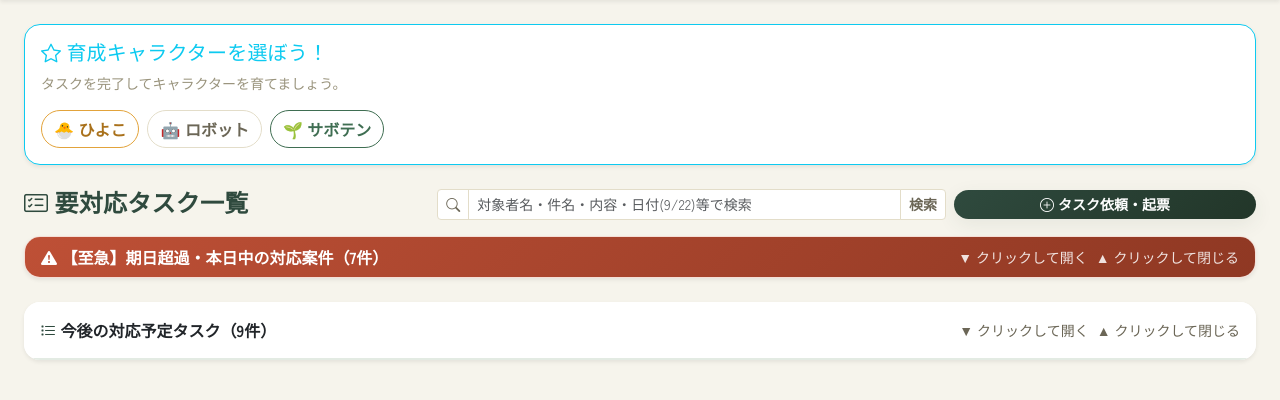
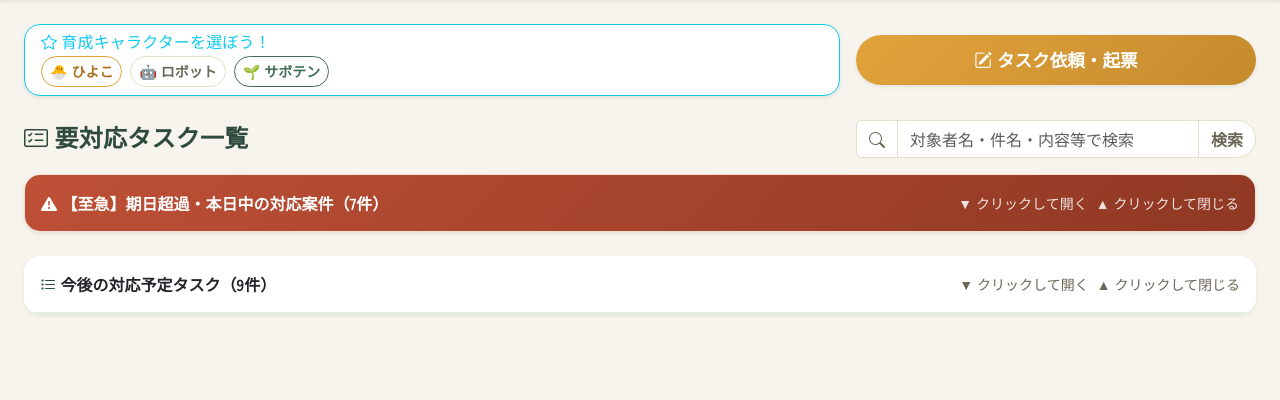
Before and after one commit to KazuhiroIMT/cross-campus-task-hub, a Django app: page / in a window 1280 px wide. Shown: the part 57-457 px from the top of the page. Run offline with Django 5.2, Linux system fonts and the light colour scheme; a user stored in the database is signed in; data comes from the database, SQL or seed files in the repository; some web fonts are replaced.

Commit message:
feat: implement UI improvements and soft delete for users (Issue #2)
- Add max-height and overflow to task creation student list modal
- Change Django admin user password reset button to white for visibility
- Add soft delete action (deactivate) with confirmation in Django admin
- Align dashboard layout: place "Create Task" button in right corner and align with gamification widget
- Ensure consistent height between urgent and normal task accordion bars
- Replace task action column with a distinct colored status badge column

Co-authored-by: KazuhiroIMT <285920944+KazuhiroIMT@users.noreply.github.com>

```diff
--- a/core/static/core/css/admin_custom.css
+++ b/core/static/core/css/admin_custom.css
@@ -388,3 +388,7 @@ a.section:hover,
 }
 
 /* ユーザー名バリデーションのエラー表示色は既存(rust系)のまま統一感あり、変更不要 */
+/* パスワードリセットボタンの文字色修正 */
+#id_password a.button {
+    color: #ffffff !important;
+}
--- a/core/static/core/css/dashboard.css
+++ b/core/static/core/css/dashboard.css
@@ -288,6 +288,8 @@ button[data-bs-target="#createTaskModal"]:hover::after { transform: translateX(1
 
 /* --- 学生/教職員検索リスト --- */
 .target-list-box {
+  max-height: 200px;
+  overflow-y: auto;
   border: 1px solid var(--color-border);
   border-radius: 12px;
   background: var(--color-surface);
--- a/core/templates/core/dashboard.html
+++ b/core/templates/core/dashboard.html
@@ -36,54 +36,6 @@
 
 <div class="container-fluid px-4 py-4">
 
-    <!-- Gamification Companion Widget -->
-    {% if user.usercompanion %}
-        {% if user.usercompanion.companion_type == 'none' %}
-        <div class="card mb-4 shadow-sm border-info">
-            <div class="card-body">
-                <h5 class="card-title text-info"><i class="bi bi-star"></i> 育成キャラクターを選ぼう！</h5>
-                <p class="card-text text-muted small">タスクを完了してキャラクターを育てましょう。</p>
-                <form method="post" action="{% url 'select_companion' %}">
-                    {% csrf_token %}
-                    <div class="d-flex flex-wrap gap-2">
-                        <button type="submit" name="companion_type" value="chick" class="btn btn-outline-warning">🐣 ひよこ</button>
-                        <button type="submit" name="companion_type" value="robot" class="btn btn-outline-secondary">🤖 ロボット</button>
-                        <button type="submit" name="companion_type" value="cactus" class="btn btn-outline-success">🌱 サボテン</button>
-                    </div>
-                </form>
-            </div>
-        </div>
-        {% else %}
-        <div class="card mb-4 shadow-sm border-primary">
-            <div class="card-body d-flex flex-column flex-md-row align-items-md-center justify-content-between gap-3">
-                <div class="d-flex align-items-center gap-3 flex-shrink-0">
-                    <div class="display-4">{{ user.usercompanion.current_form }}</div>
-                    <div>
-                        <h5 class="mb-1">Level {{ user.usercompanion.level }}</h5>
-                        <p class="mb-0 text-muted small">完了タスク: {{ user.usercompanion.completed_tasks_count }}</p>
-                    </div>
-                </div>
-                {% if user.usercompanion.level < 4 %}
-                <div class="flex-grow-1 px-md-4">
-                    <div class="d-flex justify-content-between mb-1 small">
-                        <span>次のレベルまで</span>
-                        <span>{{ user.usercompanion.progress_to_next_level }}%</span>
-                    </div>
-                    <div class="progress" style="height: 10px;">
-                        <div class="progress-bar progress-bar-striped progress-bar-animated bg-success" role="progressbar" style="width: {{ user.usercompanion.progress_to_next_level }}%"></div>
-                    </div>
-                </div>
-                {% else %}
-                <div class="flex-grow-1 px-md-4 text-center text-success fw-bold">
-                    <i class="bi bi-trophy-fill text-warning"></i> 最終形態に到達しました！
-                </div>
-                {% endif %}
-            </div>
-        </div>
-        {% endif %}
-    {% endif %}
-
-
     {% if messages %}
         {% for message in messages %}
             <div class="alert alert-{{ message.tags }} alert-dismissible fade show py-2" role="alert">
@@ -93,17 +45,74 @@
         {% endfor %}
     {% endif %}
 
+    <!-- Header Controls & Gamification Widget -->
+    <div class="row align-items-center mb-4 g-3">
+        <div class="col-lg-8">
+            <!-- Gamification Companion Widget (Moved here) -->
+            {% if user.usercompanion %}
+                {% if user.usercompanion.companion_type == 'none' %}
+                <div class="card shadow-sm border-info w-100 mb-0">
+                    <div class="card-body py-2">
+                        <h6 class="card-title text-info mb-1"><i class="bi bi-star"></i> 育成キャラクターを選ぼう！</h6>
+                        <form method="post" action="{% url 'select_companion' %}">
+                            {% csrf_token %}
+                            <div class="d-flex flex-wrap gap-2">
+                                <button type="submit" name="companion_type" value="chick" class="btn btn-outline-warning btn-sm">🐣 ひよこ</button>
+                                <button type="submit" name="companion_type" value="robot" class="btn btn-outline-secondary btn-sm">🤖 ロボット</button>
+                                <button type="submit" name="companion_type" value="cactus" class="btn btn-outline-success btn-sm">🌱 サボテン</button>
+                            </div>
+                        </form>
+                    </div>
+                </div>
+                {% else %}
+                <div class="card shadow-sm border-primary w-100 mb-0">
+                    <div class="card-body d-flex align-items-center justify-content-between gap-3 py-2">
+                        <div class="d-flex align-items-center gap-3 flex-shrink-0">
+                            <div class="display-6 m-0 lh-1">{{ user.usercompanion.current_form }}</div>
+                            <div>
+                                <h6 class="mb-0">Level {{ user.usercompanion.level }}</h6>
+                                <p class="mb-0 text-muted" style="font-size: 0.75rem;">完了: {{ user.usercompanion.completed_tasks_count }}</p>
+                            </div>
+                        </div>
+                        {% if user.usercompanion.level < 4 %}
+                        <div class="flex-grow-1 px-md-3">
+                            <div class="d-flex justify-content-between mb-1" style="font-size: 0.75rem;">
+                                <span>次のレベルまで</span>
+                                <span>{{ user.usercompanion.progress_to_next_level }}%</span>
+                            </div>
+                            <div class="progress" style="height: 6px;">
+                                <div class="progress-bar progress-bar-striped progress-bar-animated bg-success" role="progressbar" style="width: {{ user.usercompanion.progress_to_next_level }}%"></div>
+                            </div>
+                        </div>
+                        {% else %}
+                        <div class="flex-grow-1 px-md-3 text-center text-success fw-bold" style="font-size: 0.85rem;">
+                            <i class="bi bi-trophy-fill text-warning"></i> 最終形態到達！
+                        </div>
+                        {% endif %}
+                    </div>
+                </div>
+                {% endif %}
+            {% endif %}
+        </div>
+
+        <div class="col-lg-4 text-end">
+            <button type="button" class="btn btn-primary btn-lg fw-bold w-100 shadow-sm" style="padding: 12px 20px; font-size: 1.1rem; background: linear-gradient(135deg, #e2a33b 0%, #c48b2d 100%); border: none; color: #fff;" data-bs-toggle="modal" data-bs-target="#createTaskModal">
+                <i class="bi bi-pencil-square"></i> タスク依頼・起票
+            </button>
+        </div>
+    </div>
+
     <div class="row align-items-center mb-3 g-2">
-        <div class="col-lg-4 col-md-12">
+        <div class="col-lg-5 col-md-12">
             <h4 class="fw-bold mb-0 text-secondary">
                 <i class="bi bi-card-checklist text-primary"></i> 要対応タスク一覧
             </h4>
         </div>
-        <div class="col-lg-5 col-md-7">
-            <form method="get" action="{% url 'dashboard' %}" class="d-flex gap-2">
-                <div class="input-group input-group-sm">
+        <div class="col-lg-7 col-md-12">
+            <form method="get" action="{% url 'dashboard' %}" class="d-flex gap-2 justify-content-lg-end">
+                <div class="input-group" style="max-width: 400px;">
                     <span class="input-group-text bg-white"><i class="bi bi-search"></i></span>
-                    <input type="text" name="q" value="{{ search_query }}" class="form-control" placeholder="対象者名・件名・内容・日付(9/22)等で検索">
+                    <input type="text" name="q" value="{{ search_query }}" class="form-control" placeholder="対象者名・件名・内容等で検索">
                     {% if search_query %}
                         <a href="{% url 'dashboard' %}" class="btn btn-outline-secondary">クリア</a>
                     {% endif %}
@@ -111,17 +120,12 @@
                 </div>
             </form>
         </div>
-        <div class="col-lg-3 col-md-5 text-end">
-            <button type="button" class="btn btn-primary btn-sm fw-bold w-100" data-bs-toggle="modal" data-bs-target="#createTaskModal">
-                <i class="bi bi-plus-circle"></i> タスク依頼・起票
-            </button>
-        </div>
     </div>
 
     <!-- ① 【至急対応・期日超過案件】（初期状態：閉じる） -->
     {% if urgent_tasks %}
     <div class="card border-danger shadow-sm mb-4">
-        <div id="urgentHeader" class="card-header bg-danger text-white fw-bold d-flex justify-content-between align-items-center collapse-toggle collapsed"
+        <div id="urgentHeader" class="card-header bg-danger text-white fw-bold py-3 d-flex justify-content-between align-items-center collapse-toggle collapsed"
              data-bs-toggle="collapse" data-bs-target="#urgentTasksBody" aria-expanded="false">
             <span>
                 <i class="bi bi-exclamation-triangle-fill"></i> 【至急】期日超過・本日中の対応案件（{{ urgent_tasks|length }}件）
@@ -138,12 +142,11 @@
                         <tr>
                             <th style="width: 8%;">期日</th>
                             <th style="width: 6%;">優先度</th>
-                            <th style="width: 8%;">状態</th>
+                            <th style="width: 12%;">ステータス</th>
                             <th style="width: 22%;">対象者</th>
                             <th style="width: 32%;">依頼内容 / 部署</th>
                             <th style="width: 10%;">起票者</th>
-                            <th style="width: 14%;">アクション</th>
-                        </tr>
+                            </tr>
                     </thead>
                     <tbody>
                         {% for task in urgent_tasks %}
@@ -151,7 +154,7 @@
                             <td class="fw-bold text-danger">{{ task.due_date|date:"m/d" }}</td>
                             <td><span class="badge badge-{{ task.priority }}">{{ task.get_priority_display }}</span></td>
                             <td>
-                                <span class="badge {% if task.status == 'open' %}bg-warning text-dark{% elif task.status == 'in_progress' %}bg-info text-dark{% else %}bg-success{% endif %}">
+                                <span class="badge {% if task.status == 'open' %}bg-danger{% elif task.status == 'in_progress' %}bg-warning text-dark{% else %}bg-success{% endif %}">
                                     {{ task.get_status_display }}
                                 </span>
                             </td>
@@ -182,18 +185,7 @@
                                     {{ task.created_by.username }}
                                 {% endif %}
                             </td>
-                            <td onclick="event.stopPropagation()">
-                                <form method="post" action="{% url 'update_task_status' task.pk %}" class="d-inline">
-                                    {% csrf_token %}
-                                    {% if task.status == 'open' %}
-                                        <input type="hidden" name="status" value="in_progress">
-                                        <button type="submit" class="btn btn-outline-primary btn-sm py-0 px-2" style="font-size: 12px;">着手する</button>
-                                    {% elif task.status == 'in_progress' %}
-                                        <input type="hidden" name="status" value="closed">
-                                        <button type="submit" class="btn btn-outline-success btn-sm py-0 px-2" style="font-size: 12px;">完了にする</button>
-                                    {% endif %}
-                                </form>
-                            </td>
+
                         </tr>
                         {% endfor %}
                     </tbody>
@@ -222,12 +214,11 @@
                         <tr>
                             <th style="width: 8%;">期日</th>
                             <th style="width: 6%;">優先度</th>
-                            <th style="width: 8%;">状態</th>
+                            <th style="width: 12%;">ステータス</th>
                             <th style="width: 22%;">対象者</th>
                             <th style="width: 32%;">依頼内容 / 部署</th>
                             <th style="width: 10%;">起票者</th>
-                            <th style="width: 14%;">アクション</th>
-                        </tr>
+                            </tr>
                     </thead>
                     <tbody>
                         {% for task in normal_tasks %}
@@ -235,7 +226,7 @@
                             <td>{{ task.due_date|date:"m/d" }}</td>
                             <td><span class="badge badge-{{ task.priority }}">{{ task.get_priority_display }}</span></td>
                             <td>
-                                <span class="badge {% if task.status == 'open' %}bg-warning text-dark{% elif task.status == 'in_progress' %}bg-info text-dark{% else %}bg-success{% endif %}">
+                                <span class="badge {% if task.status == 'open' %}bg-danger{% elif task.status == 'in_progress' %}bg-warning text-dark{% else %}bg-success{% endif %}">
                                     {{ task.get_status_display }}
                                 </span>
                             </td>
@@ -266,22 +257,11 @@
                                     {{ task.created_by.username }}
                                 {% endif %}
                             </td>
-                            <td onclick="event.stopPropagation()">
-                                <form method="post" action="{% url 'update_task_status' task.pk %}" class="d-inline">
-                                    {% csrf_token %}
-                                    {% if task.status == 'open' %}
-                                        <input type="hidden" name="status" value="in_progress">
-                                        <button type="submit" class="btn btn-outline-primary btn-sm py-0 px-2" style="font-size: 12px;">着手する</button>
-                                    {% elif task.status == 'in_progress' %}
-                                        <input type="hidden" name="status" value="closed">
-                                        <button type="submit" class="btn btn-outline-success btn-sm py-0 px-2" style="font-size: 12px;">完了にする</button>
-                                    {% endif %}
-                                </form>
-                            </td>
+
                         </tr>
                         {% empty %}
                         <tr>
-                            <td colspan="7" class="text-center py-4 text-muted">現在対応が必要なタスクはありません。</td>
+                            <td colspan="6" class="text-center py-4 text-muted">現在対応が必要なタスクはありません。</td>
                         </tr>
                         {% endfor %}
                     </tbody>
```
Also changed, not shown: core/admin.py (+24 -2 lines), core/templates/admin/auth/user/inactive_confirm.html (added, +29 -0 lines).
